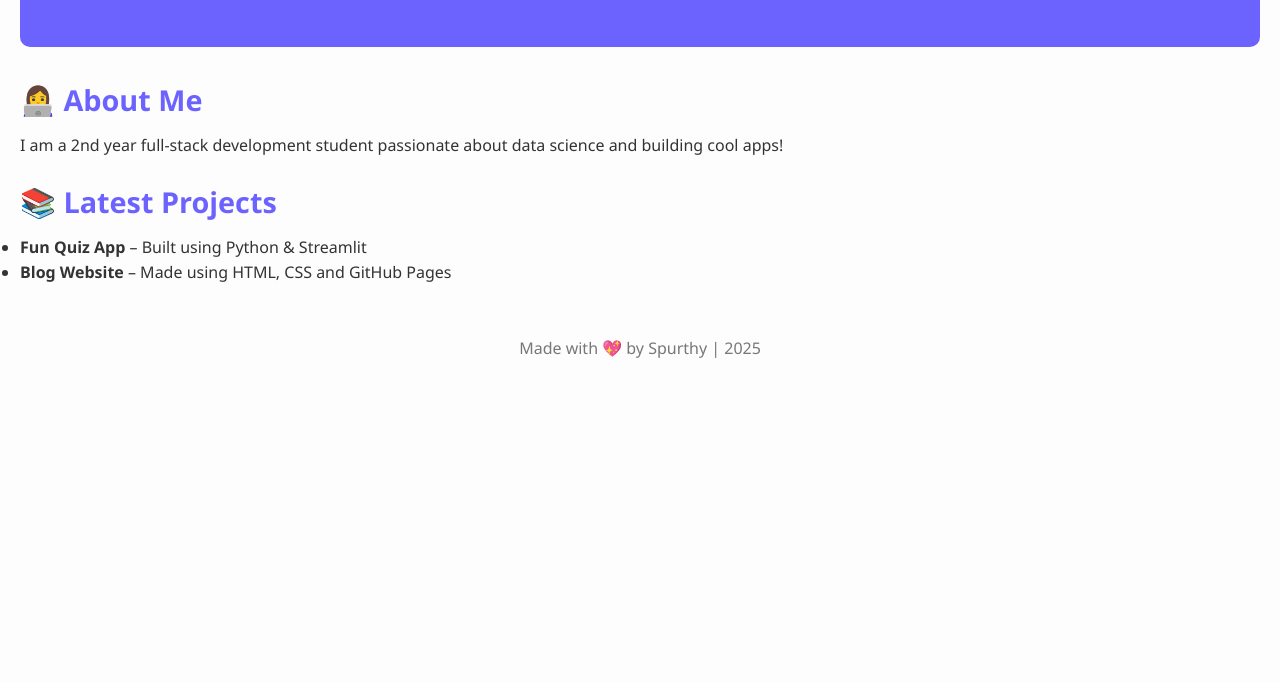
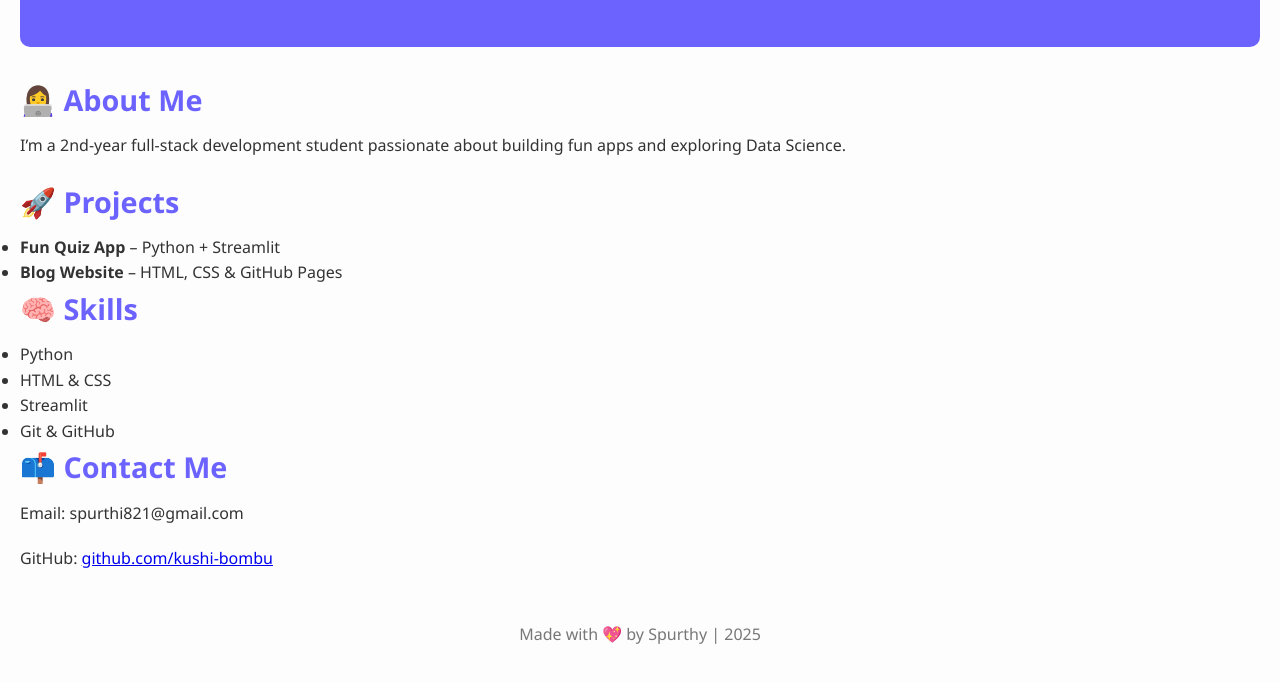
Before and after one commit to spurthy-m/myblog, a plain HTML site: page index.html in a window 1280 px wide. Shown: the part 150-832 px from the top of the page. Before the commit the page ends 800 px from the top, so only its background shows below. Drawn offline with Linux system fonts and the light colour scheme.

Commit message:
Update index.html

```diff
--- a/index.html
+++ b/index.html
@@ -1,7 +1,7 @@
 <!DOCTYPE html>
 <html>
 <head>
-  <title>Spurthy's Portfolio Blog</title>
+  <title>Spurthy's Developer Blog</title>
   <link rel="stylesheet" href="style.css">
 </head>
 <body>
@@ -12,15 +12,31 @@
 
   <section>
     <h2>👩‍💻 About Me</h2>
-    <p>I am a 2nd year full-stack development student passionate about data science and building cool apps!</p>
+    <p>I’m a 2nd-year full-stack development student passionate about building fun apps and exploring Data Science.</p>
   </section>
 
   <section>
-    <h2>📚 Latest Projects</h2>
+    <h2>🚀 Projects</h2>
     <ul>
-      <li><strong>Fun Quiz App</strong> – Built using Python & Streamlit</li>
-      <li><strong>Blog Website</strong> – Made using HTML, CSS and GitHub Pages</li>
+      <li><strong>Fun Quiz App</strong> – Python + Streamlit</li>
+      <li><strong>Blog Website</strong> – HTML, CSS & GitHub Pages</li>
     </ul>
+  </section>
+
+  <section>
+    <h2>🧠 Skills</h2>
+    <ul>
+      <li>Python</li>
+      <li>HTML & CSS</li>
+      <li>Streamlit</li>
+      <li>Git & GitHub</li>
+    </ul>
+  </section>
+
+  <section>
+    <h2>📫 Contact Me</h2>
+    <p>Email: spurthi821@gmail.com</p>
+    <p>GitHub: <a href="https://github.com/kushi-bombu" target="_blank">github.com/kushi-bombu</a></p>
   </section>
 
   <footer>
```
